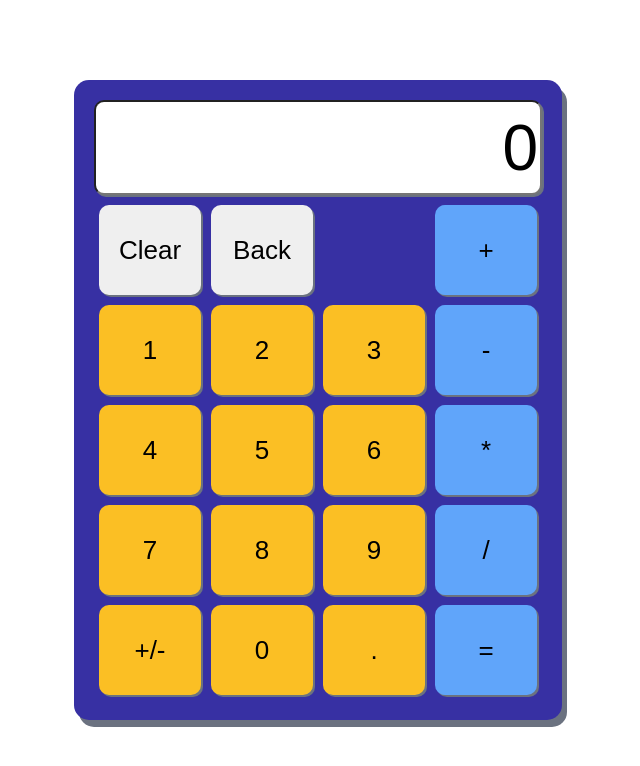
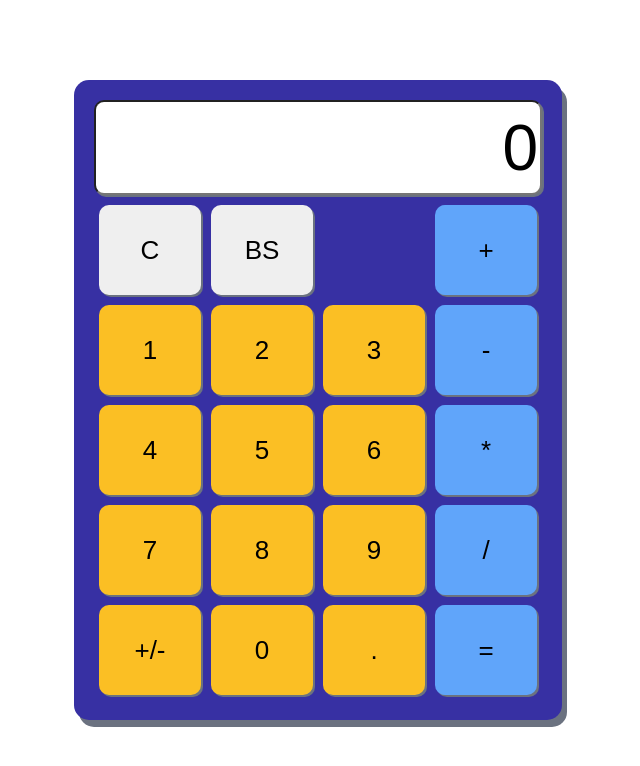
Before and after one commit to Jimmy-Du/calculator, a plain HTML site: page index.html in a window 1280 px wide. Shown: the whole page, without its empty margins (322-962 px from the left). Drawn offline with Linux system fonts and the light colour scheme.

Commit message:
Changed Clear and Backspace button text

```diff
--- a/index.html
+++ b/index.html
@@ -12,8 +12,8 @@
     <div class="calculator" tabindex=0>
       <input class="calc-display" value="0" readonly/>
       <div class="function-btns">
-        <button id="clear-btn">Clear</button>
-        <button id="backspace-btn">Back</button>
+        <button id="clear-btn">C</button>
+        <button id="backspace-btn">BS</button>
       </div>
       <div class="num-btns">
         <button value="1">1</button>
```
